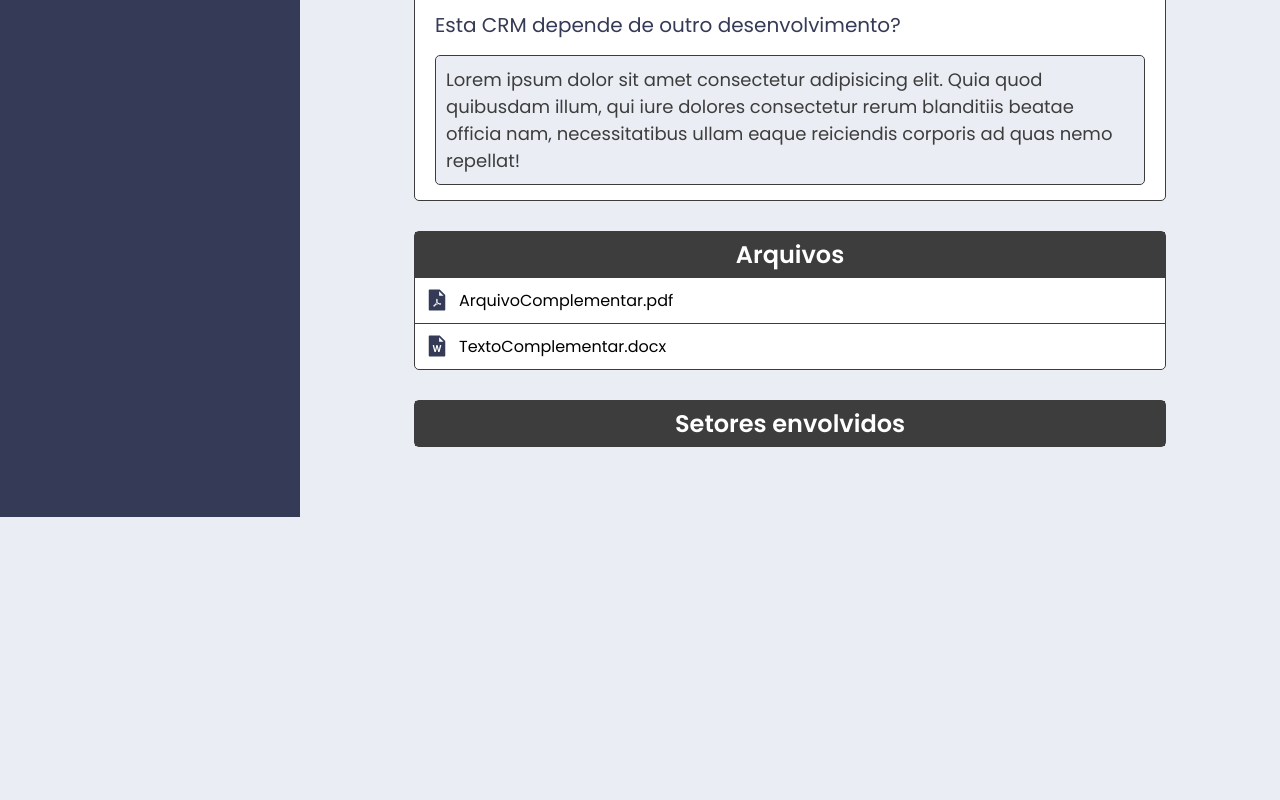
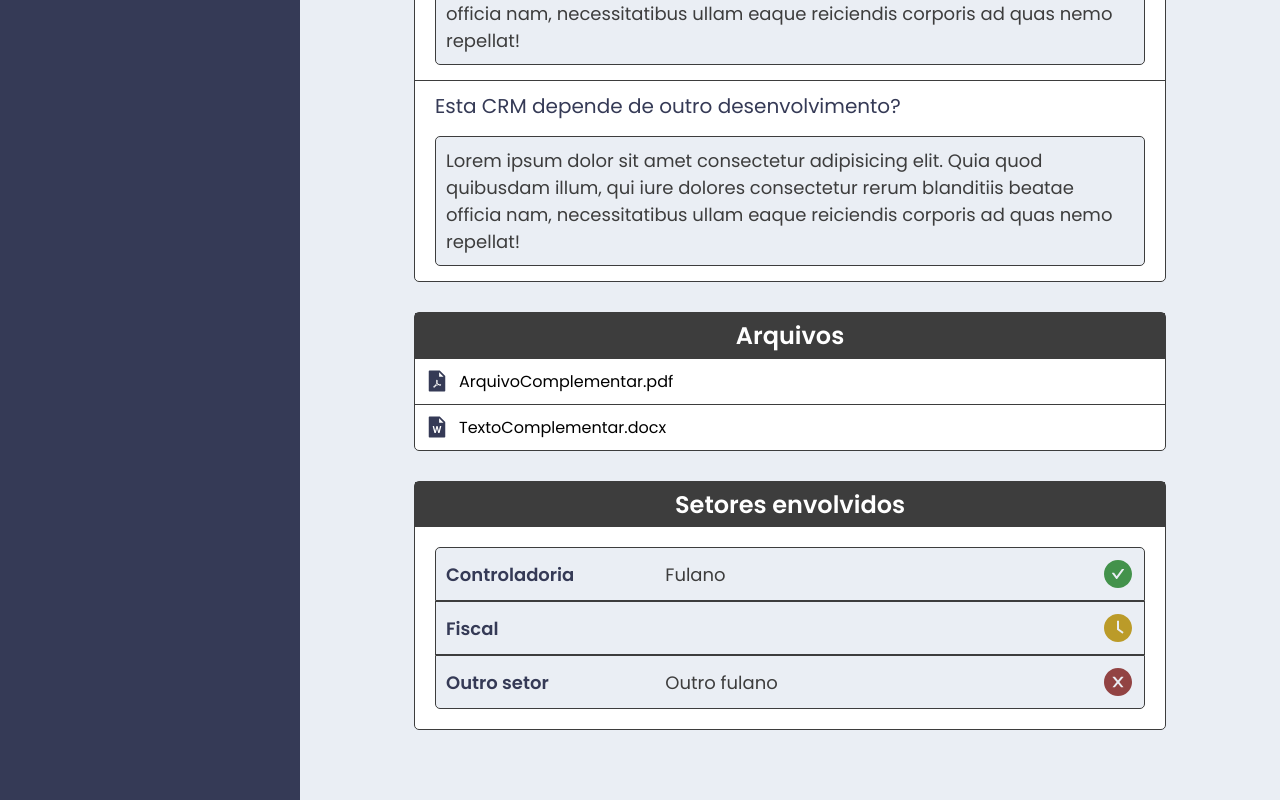
Before and after one commit to HenriqueContini/CRM, a React (Vite) app: page /crm in a window 1280 px wide. Shown: the part 2864-3664 px from the top of the page. Before the commit the page ends 3381 px from the top, so only its background shows below. Built offline with nearby package versions, Linux system fonts and the light colour scheme.

Commit message:
CRM Department Fixed #3

```diff
--- a/src/pages/Crm.jsx
+++ b/src/pages/Crm.jsx
@@ -1,5 +1,5 @@
 import CrmInfo from '../components/CrmInfo';
-import {AiFillFilePdf, AiFillFileWord} from 'react-icons/ai';
+import {AiFillFilePdf, AiFillFileWord, AiFillCloseCircle, AiFillCheckCircle, AiFillClockCircle} from 'react-icons/ai';
 import './styles/Crm.css';
 
 const Crm = () => {
@@ -26,7 +26,7 @@ const Crm = () => {
                 </article>
                 <article className='crm-article'>
                     <h2 className='crm-article-title'>Informações</h2>
-                    <CrmInfo subtitle='Descrição da demanda:' info='Lorem ipsum dolor sit amet consectetur adipisicing elit. Quia quod quibusdam illum, qui iure dolores consectetur rerum blanditiis beatae officia nam, necessitatibus ullam eaque reiciendis corporis ad quas nemo repellat!'/>
+                    <CrmInfo subtitle='Descrição da demanda:' info='Lorem ipsum dolor sit amet consectetur adipisicing elit. Quia quod quibusdam illum, qui iure dolores consectetur rerum blanditiis beatae officia nam, necessitatibus ullam eaque reiciendis corporis ad quas nemo repellat!Lorem ipsum dolor sit amet consectetur adipisicing elit. Quia quod quibusdam illum, qui iure dolores consectetur rerum blanditiis beatae officia nam, necessitatibus ullam eaque reiciendis corporis ad quas nemo repellat!'/>
                     <CrmInfo subtitle='Objetivo a ser atendido:' info='Lorem ipsum dolor sit amet consectetur adipisicing elit. Quia quod quibusdam illum, qui iure dolores consectetur rerum blanditiis beatae officia nam, necessitatibus ullam eaque reiciendis corporis ad quas nemo repellat!'/>
                     <CrmInfo subtitle='Justificativa:' info='Lorem ipsum dolor sit amet consectetur adipisicing elit. Quia quod quibusdam illum, qui iure dolores consectetur rerum blanditiis beatae officia nam, necessitatibus ullam eaque reiciendis corporis ad quas nemo repellat!'/>
                     <CrmInfo subtitle='Alternativas:' info='Lorem ipsum dolor sit amet consectetur adipisicing elit. Quia quod quibusdam illum, qui iure dolores consectetur rerum blanditiis beatae officia nam, necessitatibus ullam eaque reiciendis corporis ad quas nemo repellat!'/>
@@ -49,7 +49,23 @@ const Crm = () => {
 
                 <article className="crm-article">
                     <h2 className="crm-article-title">Setores envolvidos</h2>
-                    {/* Criar tabela - Setor | Nome do colaborador | Decisão */}
+                    <div className="crm-aware-list">
+                        <div className="crm-aware-item">
+                            <p className="crm-aware-department">Controladoria</p>
+                            <p className="crm-aware-user">Fulano</p>
+                            <AiFillCheckCircle className='crm-aware-img aware-accepted'/>
+                        </div>
+                        <div className="crm-aware-item">
+                            <p className="crm-aware-department">Fiscal</p>
+                            <p className="crm-aware-user"></p>
+                            <AiFillClockCircle className='crm-aware-img aware-pending'/>
+                        </div>
+                        <div className="crm-aware-item">
+                            <p className="crm-aware-department">Outro setor</p>
+                            <p className="crm-aware-user">Outro fulano</p>
+                            <AiFillCloseCircle className='crm-aware-img aware-rejected'/>
+                        </div>
+                    </div>
                 </article>
             </section>
         </section>
--- a/src/pages/Newcrm.jsx
+++ b/src/pages/Newcrm.jsx
@@ -6,16 +6,17 @@ import './styles/Newcrm.css';
 const Newcrm = () => {
     const { register, handleSubmit } = useForm();
     const [Files, setFiles] = useState([]);
-
-    function autoResize(el) {
-        while (el.scrollHeight > el.offsetHeight) {
-            el.rows += 1;
-        }
-    }
+    const [Department, setDepartment] = useState([]);
 
     const handleFiles = (newFile) => {
         setFiles([...Files, newFile]);
     }
+
+    // const handleDepartment = (newDepartment) => {
+    //     setDepartment([...Department, newDepartment]);
+    // }
+
+    const departmentOptions = ['Mercantil', 'Controladoria', 'Fiscal']
 
     return (
         <section className='newcrm-container'>
@@ -75,11 +76,24 @@ const Newcrm = () => {
                         <label htmlFor="arquivos" className='files-label'>Arquivo</label>
                         <input id="arquivos" type="file" className='files-input' {...register('arquivos')} onChange={(e) => handleFiles(e.target.files[0].name)} />
                     </div>
-
                     {
                         Files.length > 0 && <div className='files-list'> {Files.map((file) => <p key={file} className="files-list-item">{file}</p>)}</div>
                     }
+                </fieldset>
 
+                <fieldset className='newcrm-fieldset'>
+                    <legend className='newcrm-legend'>Setores envolvidos</legend>
+
+                    <div className="newcrm-fieldset-department">
+                        <label htmlFor="setores_envolvidos">Escolha um setor:</label>
+                        <select {...register('setores_envolvidos')} className="department-select">
+                            {departmentOptions.map(value => (
+                                <option key={value} value={value}>
+                                    {value}
+                                </option>
+                            ))}
+                        </select>
+                    </div>
                 </fieldset>
                 <input className='newcrm-button' type="submit" />
             </form>
--- a/src/pages/styles/Crm.css
+++ b/src/pages/styles/Crm.css
@@ -46,6 +46,72 @@
     margin-right: 10px;
 }
 
+.crm-aware-list {
+    display: flex;
+    flex-direction: column;
+    padding: 20px;
+}
+
+.crm-aware-item {
+    display: grid;
+    gap: 10px;
+    background-color: var(--grey);
+    grid-template-columns: 1fr 2fr 40px;
+    border: 1px solid var(--black);
+    align-items: center;
+    padding: 10px;
+}
+
+.crm-aware-item:first-child {
+    border-top-left-radius: 5px;
+    border-top-right-radius: 5px;
+}
+
+.crm-aware-item:last-child {
+    border-bottom-left-radius: 5px;
+    border-bottom-right-radius: 5px;
+}
+
+.crm-aware-department {
+    color: var(--dark-blue);
+    font-weight: 600;
+    font-size: 1.125rem;
+}
+
+.crm-aware-user {
+    color: var(--black);
+    font-size: 1.125rem;
+}
+
+.crm-aware-img {
+    font-size: 2rem;
+    justify-self: end;
+}
+
+.aware-accepted {
+    color: #43924B;
+}
+
+.aware-pending {
+    color: #BB9B29;
+}
+
+.aware-rejected {
+    color: #924343;
+}
+
+@media screen and (max-width: 550px) {
+    .crm-aware-item {
+        display: grid;
+        grid-template-columns: 1fr;
+        justify-items: center;
+    }
+
+    .crm-aware-img {
+        justify-self: center;
+    }
+}
+
 @media screen and (max-width: 768px) {
     .crm-wrapper {
         width: 100%;
--- a/src/pages/styles/Newcrm.css
+++ b/src/pages/styles/Newcrm.css
@@ -39,7 +39,9 @@
     color: var(--grey);
 }
 
-.newcrm-fieldset-wrapper, .newcrm-fieldset-files {
+.newcrm-fieldset-wrapper,
+.newcrm-fieldset-files,
+.newcrm-fieldset-department {
     padding: 0 30px 30px 30px;
 }
 
@@ -79,7 +81,8 @@
     color: var(--black);
 }
 
-.newcrm-fieldset-files {
+.newcrm-fieldset-files,
+.newcrm-fieldset-department {
     margin-top: 20px;
     display: flex;
     flex-direction: row;
@@ -92,7 +95,8 @@
     font-size: 1.125rem;
 }
 
-.files-label {
+.files-label,
+.department-select {
     background-color: var(--black);
     border-radius: 5px;
     color: var(--white);
@@ -132,6 +136,14 @@
     border-bottom-right-radius: 5px;
 }
 
+.newcrm-fieldset-department label {
+    display: block;
+
+    font-size: 1.125rem;
+    font-weight: 400;
+    color: var(--black);
+}
+
 .newcrm-button {
     background-color: var(--dark-blue);
     border-radius: 5px;
@@ -158,7 +170,9 @@
         width: 100%;
     }
 
-    .newcrm-fieldset-wrapper, .newcrm-fieldset-files {
+    .newcrm-fieldset-wrapper,
+    .newcrm-fieldset-files,
+    .newcrm-fieldset-department {
         padding: 0 15px 15px 15px;
     }
 }
```
